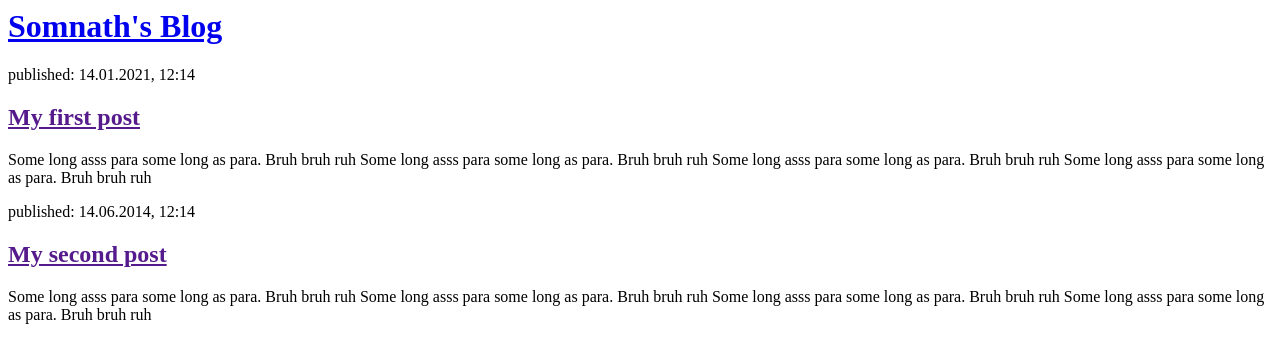
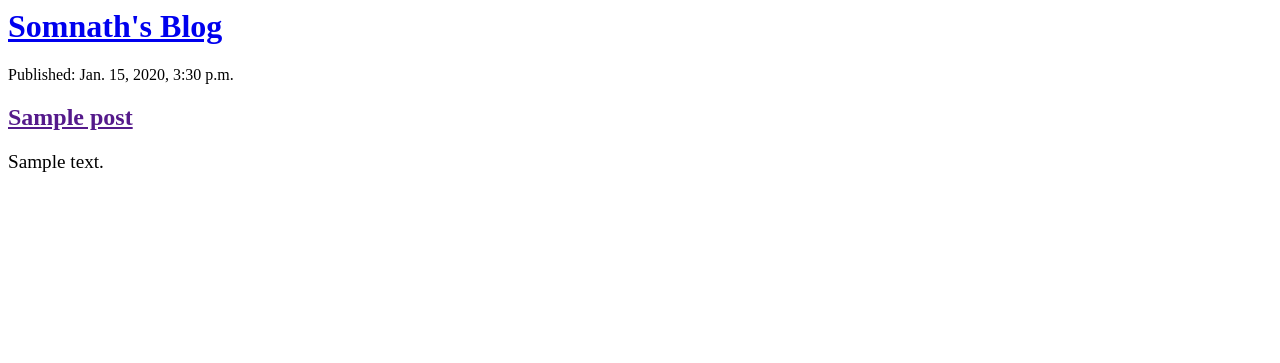
Before and after one commit to s0mnaths/my-first-blog, a Django app: page / in a window 1280 px wide. Shown: the top 363 px of the page. Run offline with Django 3.2, Linux system fonts and the light colour scheme; tables that the repository leaves empty hold one stand-in row (values such as "Sample post").

Commit message:
odified templates to display posts from database.

```diff
--- a/blog/templates/blog/post_list.html
+++ b/blog/templates/blog/post_list.html
@@ -7,16 +7,12 @@
             <h1><a href="/">Somnath's Blog</a></h1>
         </div>
 
+        {% for post in posts %}
         <div>
-            <p>published: 14.01.2021, 12:14</p>
-            <h2><a href="">My first post</a></h2>
-            <p>Some long asss para some long as para. Bruh bruh ruh Some long asss para some long as para. Bruh bruh ruh Some long asss para some long as para. Bruh bruh ruh Some long asss para some long as para. Bruh bruh ruh</p>
+            <p>Published: {{ post.published_date }}</p>
+            <h2><a href="">{{ post.title }}</a></h2>
+            <p style="font-size: larger;">{{ post.text|linebreaksbr }}</p>
         </div>
-
-        <div>
-            <p>published: 14.06.2014, 12:14</p>
-            <h2><a href="">My second post</a></h2>
-            <p>Some long asss para some long as para. Bruh bruh ruh Some long asss para some long as para. Bruh bruh ruh Some long asss para some long as para. Bruh bruh ruh Some long asss para some long as para. Bruh bruh ruh</p>
-        </div>
+    {% endfor %}
     </body>
 </html>
--- a/blog/views.py
+++ b/blog/views.py
@@ -1,5 +1,7 @@
 from django.shortcuts import render
+from django.utils import timezone
+from .models import Post
 
-# Create your views here.
 def post_list(request):
-    return render(request, 'blog/post_list.html', {})
+    posts = Post.objects.filter(published_date__lte=timezone.now()).order_by('published_date')
+    return render(request, 'blog/post_list.html', {'posts': posts})
```
